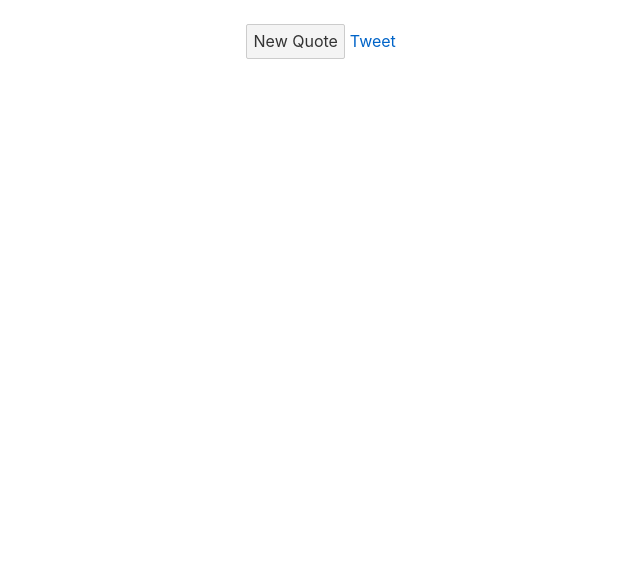
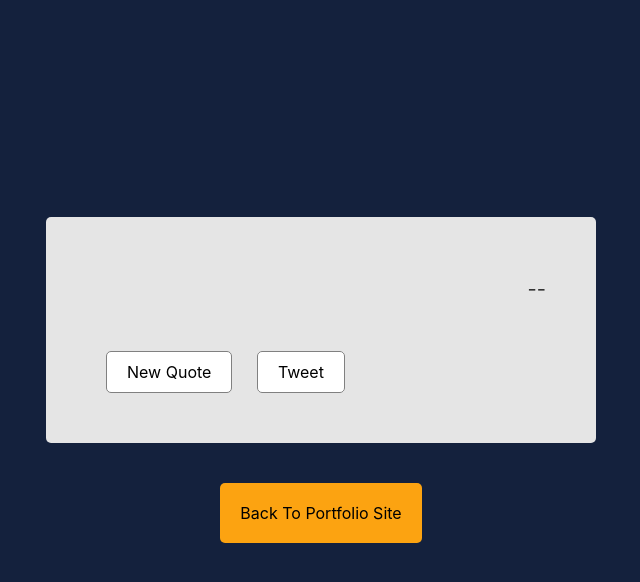
Before and after one commit to Quargle/random-quotes-svelte, a Svelte app: page / in a window 1280 px wide. Shown: the top 582 px of the page, without its empty margins (319-959 px from the left). Built offline with nearby package versions, Linux system fonts and the light colour scheme; no server answers.

Commit message:
Added styling and tweet functionality

```diff
--- a/public/global.css
+++ b/public/global.css
@@ -7,7 +7,6 @@ html, body {
 body {
 	color: #333;
 	margin: 0;
-	padding: 8px;
 	box-sizing: border-box;
 	font-family: -apple-system, BlinkMacSystemFont, "Segoe UI", Roboto, Oxygen-Sans, Ubuntu, Cantarell, "Helvetica Neue", sans-serif;
 }
@@ -17,6 +16,7 @@ a {
 	text-decoration: none;
 }
 
+/*
 a:hover {
 	text-decoration: underline;
 }
@@ -24,7 +24,7 @@ a:hover {
 a:visited {
 	color: rgb(0,80,160);
 }
-
+*/
 label {
 	display: block;
 }
--- a/src/App.svelte
+++ b/src/App.svelte
@@ -3,28 +3,17 @@
 	let author:string = "";
 	let quotesData:Array<{quote: string, author: string}> = [];
 
-
-	function initialSetup() {
-		getQuotes;	// fetch the quote database
-		getQuote;	// set the initial quote and author
-	}
-
 	function getQuotes() {
-		console.log("running");
 		fetch('https://gist.githubusercontent.com/camperbot/5a022b72e96c4c9585c32bf6a75f62d9/raw/e3c6895ce42069f0ee7e991229064f167fe8ccdc/quotes.json')
 		.then(response => response.json())
-		//.then(data => {
-		//	console.log(data)
-		//})
 		.then(data => {
 			quotesData = data.quotes;
 			console.log(quotesData);
-			console.log('whut?');
+			getQuote();
 		})
 		.catch(error => {
 			console.log(error);
 		})
-
 	}
 
 	function getRandomNumber() {
@@ -34,52 +23,105 @@
 
 	function getQuote() {
 		const randomIndex = getRandomNumber();
-		console.log(`Random number selected: ${randomIndex}`)
+		//console.log(`Random number selected: ${randomIndex}`)
 		const chosenQuote = quotesData[randomIndex];
 		quote =  chosenQuote.quote;
 		author = chosenQuote.author;
 	}
-
 
 </script>
 
 <svelte:head>
 	<title>Random Quote Machine</title>
 </svelte:head>
-<svelte:window on:load={initialSetup}></svelte:window>
+<svelte:window on:load={getQuotes}></svelte:window>
 
 <main>
-
-
-	<div id="quote-box">	</div>
-	<div id="text">{quote}</div>
-	<div id="author">{author}</div>
-	<div id="buttons">
-		<button id="new-quote" on:click={getQuote} >New Quote</button>
-		<a id="tweet-quote" href="https://www.twitter.com/intent/tweet">Tweet</a>
+	<div id="quote-box">
+		<div id="text">{quote}</div>
+		<div id="author">-- {author}</div>
+		<div id="buttons">
+			<button class="button" id="new-quote" on:click={getQuote} >New Quote</button>
+			<a class="button" id="tweet-quote" href='https://www.twitter.com/intent/tweet?hashtags=quotes&text="{quote}"  --{author}  '>Tweet</a>
+		</div>
 	</div>
-
-
+	<div id="portfolio-link">
+		<a id="portfolio-link-button" href="https://quargle.github.io/Portfolio/">Back To Portfolio Site</a>
+	</div>
 </main>
 
 <style>
-	main {
-		text-align: center;
-		padding: 1em;
-		max-width: 240px;
-		margin: 0 auto;
+
+	:root {
+		--black: #000000;
+		--blue: #14213D;
+		--yellow: #FCA311;
+		--white: #E5E5E5;
 	}
 
-	h1 {
-		color: #ff3e00;
-		text-transform: uppercase;
-		font-size: 4em;
-		font-weight: 100;
+	main {
+		width: 100vw;
+		height: 100vh;
+		display: flex;
+		flex-direction: column;
+		justify-content: center;
+		align-items: center;
+		margin: 0;
+		background-color: var(--blue);
 	}
 
-	@media (min-width: 640px) {
-		main {
-			max-width: none;
-		}
+	#quote-box {
+		border-radius: 5px;
+		background-color: var(--white);
+		width: 450px;
+		padding: 40px 50px;
+		height: auto;
+		display: flex;
+		flex-direction: column;
 	}
+
+	#text {
+		width: 450px;
+		height: auto;
+		font-weight: 500;
+		font-size: 1.75em;
+	}
+
+	#author {
+		width: 450px;
+		height: auto;
+		padding-top: 20px;
+		font-size: 1.25em;
+		text-align: right;
+
+	}
+
+	#buttons {
+		margin-top: 40px;
+	}
+
+	.button {
+		border-radius: 5px;
+		color: var(--black);
+		border: 1px solid grey;
+		width: auto;
+		height: auto;
+		background-color: white;
+		box-sizing: border-box;
+		padding: 10px 20px;
+		margin: 10px;
+
+	}
+
+	#portfolio-link {
+		background-color: var(--yellow);
+		border-radius: 5px;
+		margin: 40px;
+		padding: 20px;
+	}
+	#portfolio-link-button {
+		color: var(--black);
+	}
+
+
 </style>
```
